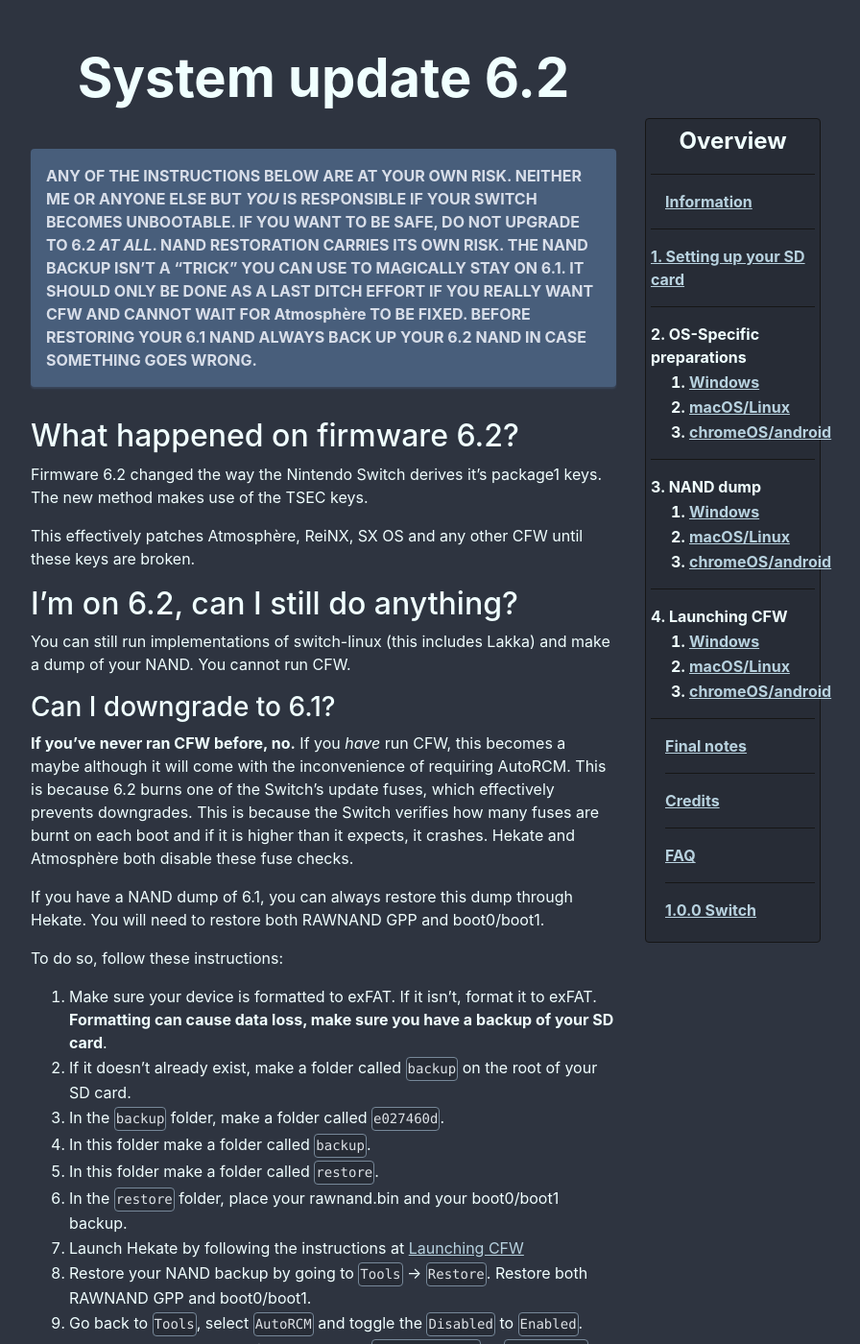
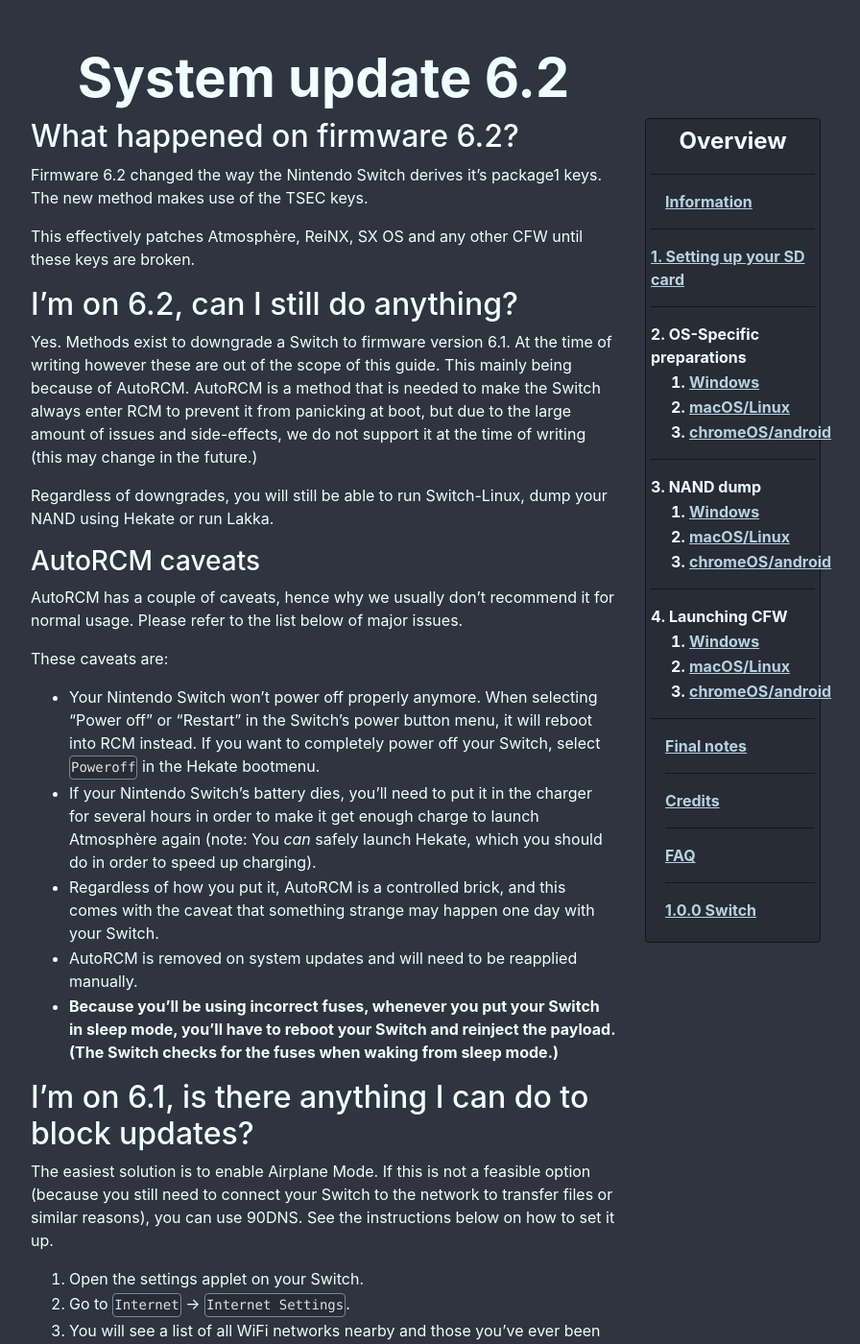
Before and after one commit to noirscape/SwitchGuideOLD, a Jekyll site: the page built from 6-2.md, in a window 1280 px wide and 1400 px high. Shown: the whole window at 96% size, without its empty margins (303-1199 px from the left). Built offline with Jekyll 4.4.1, drawn with Linux system fonts in a browser that asks for light colours; some of the changed text lies outside the part shown.

Commit message:
Removing downgrades for now
Peeps were having too many issues w/ NAND restoration and then enabling AutoRCM amongst other things.

I might re-add it if shit doesnt get fixed in a month.

```diff
--- a/6-2.md
+++ b/6-2.md
@@ -2,9 +2,6 @@
 layout: default
 title: System update 6.2
 ---
-
-ANY OF THE INSTRUCTIONS BELOW ARE AT YOUR OWN RISK. NEITHER ME OR ANYONE ELSE BUT _YOU_ IS RESPONSIBLE IF YOUR SWITCH BECOMES UNBOOTABLE. IF YOU WANT TO BE SAFE, DO NOT UPGRADE TO 6.2 _AT ALL_. NAND RESTORATION CARRIES ITS OWN RISK. THE NAND BACKUP ISN'T A "TRICK" YOU CAN USE TO MAGICALLY STAY ON 6.1. IT SHOULD ONLY BE DONE AS A LAST DITCH EFFORT IF YOU REALLY WANT CFW AND CANNOT WAIT FOR Atmosphère TO BE FIXED. BEFORE RESTORING YOUR 6.1 NAND ALWAYS BACK UP YOUR 6.2 NAND IN CASE SOMETHING GOES WRONG.
-{: .info-box}
 
 ## What happened on firmware 6.2?
 
@@ -14,41 +11,20 @@
 
 ## I'm on 6.2, can I still do anything?
 
-You can still run implementations of switch-linux (this includes Lakka) and make a dump of your NAND. You cannot run CFW.
+Yes. Methods exist to downgrade a Switch to firmware version 6.1. At the time of writing however these are out of the scope of this guide. This mainly being because of AutoRCM. AutoRCM is a method that is needed to make the Switch always enter RCM to prevent it from panicking at boot, but due to the large amount of issues and side-effects, we do not support it at the time of writing (this may change in the future.)
 
-### Can I downgrade to 6.1?
-
-**If you've never ran CFW before, no.** If you _have_ run CFW, this becomes a maybe although it will come with the inconvenience of requiring AutoRCM. This is because 6.2 burns one of the Switch's update fuses, which effectively prevents downgrades. This is because the Switch verifies how many fuses are burnt on each boot and if it is higher than it expects, it crashes. Hekate and Atmosphère both disable these fuse checks.
-
-If you have a NAND dump of 6.1, you can always restore this dump through Hekate. You will need to restore both RAWNAND GPP and boot0/boot1.
-
-To do so, follow these instructions:
-
-1. Make sure your device is formatted to exFAT. If it isn't, format it to exFAT. **Formatting can cause data loss, make sure you have a backup of your SD card**.
-2. If it doesn't already exist, make a folder called `backup` on the root of your SD card.
-3. In the `backup` folder, make a folder called `e027460d`.
-4. In this folder make a folder called `backup`.
-5. In this folder make a folder called `restore`.
-6. In the `restore` folder, place your rawnand.bin and your boot0/boot1 backup.
-7. Launch Hekate by following the instructions at [Launching CFW](/launching-cfw/)
-8. Restore your NAND backup by going to `Tools` -> `Restore`. Restore both RAWNAND GPP and boot0/boot1.
-9. Go back to `Tools`, select `AutoRCM` and toggle the `Disabled` to `Enabled`.
-10. Go back to the Hekate main menu, select `Launch CFW...` -> `Atmosphere`.
-
-Otherwise, you'll need to have dumped your BIS keys _before updating to 6.2_ and you can follow the instructions [here](https://gbatemp.net/threads/how-to-install-run-any-switch-firmware-unofficially-without-burning-any-fuses.507461/) to downgrade back to 6.1. _Note: Highly untested, you may run into strange issues._
-
-Regardless of your choice, you will need to enable AutoRCM through Hekate (`Tools` -> `AutoRCM` -> `Enabled`).
+Regardless of downgrades, you will still be able to run Switch-Linux, dump your NAND using Hekate or run Lakka.
 
 ### AutoRCM caveats
 
-AutoRCM has a couple of caveats, hence why we usually don't recommend it for normal usage, but if you have to downgrade, you'll have to use it.
+AutoRCM has a couple of caveats, hence why we usually don't recommend it for normal usage. Please refer to the list below of major issues.
 
 These caveats are:
 - Your Nintendo Switch won't power off properly anymore. When selecting "Power off" or "Restart" in the Switch's power button menu, it will reboot into RCM instead. If you want to completely power off your Switch, select `Poweroff` in the Hekate bootmenu.
 - If your Nintendo Switch's battery dies, you'll need to put it in the charger for several hours in order to make it get enough charge to launch Atmosphère again (note: You _can_ safely launch Hekate, which you should do in order to speed up charging).
 - Regardless of how you put it, AutoRCM is a controlled brick, and this comes with the caveat that something strange may happen one day with your Switch.
 - AutoRCM is removed on system updates and will need to be reapplied manually.
-- Because you'll be using incorrect fuses, whenever you put your Switch in sleep mode, you'll have to reboot your Switch and reinject the payload. (The Switch checks for the fuses when waking from sleep mode.)
+- **Because you'll be using incorrect fuses, whenever you put your Switch in sleep mode, you'll have to reboot your Switch and reinject the payload. (The Switch checks for the fuses when waking from sleep mode.)**
 
 ## I'm on 6.1, is there anything I can do to block updates?
 
@@ -67,6 +43,4 @@
 
 When connecting to a new WiFi network, you will have to do so manually to be able to set these DNS settings when connecting to it directly. If you are in an area with a Nintendo Zone nearby, your Switch might automatically connect to this Nintendo Zone. These networks come preconfigured in the Switch and there is no way to override the DNS settings for them.
 
-## How do I get my BIS keys?
-
-See [here](biskeydump.html) on how to get these keys.
+In addition, you should dump your BIS keys. See [here](biskeydump.html) on how to get these keys. These keys are needed in case you accidentally upgrade without a backup. You _could_ retrieve them later but it's a much bigger pain to do so and risks bricking your Switch.
```
